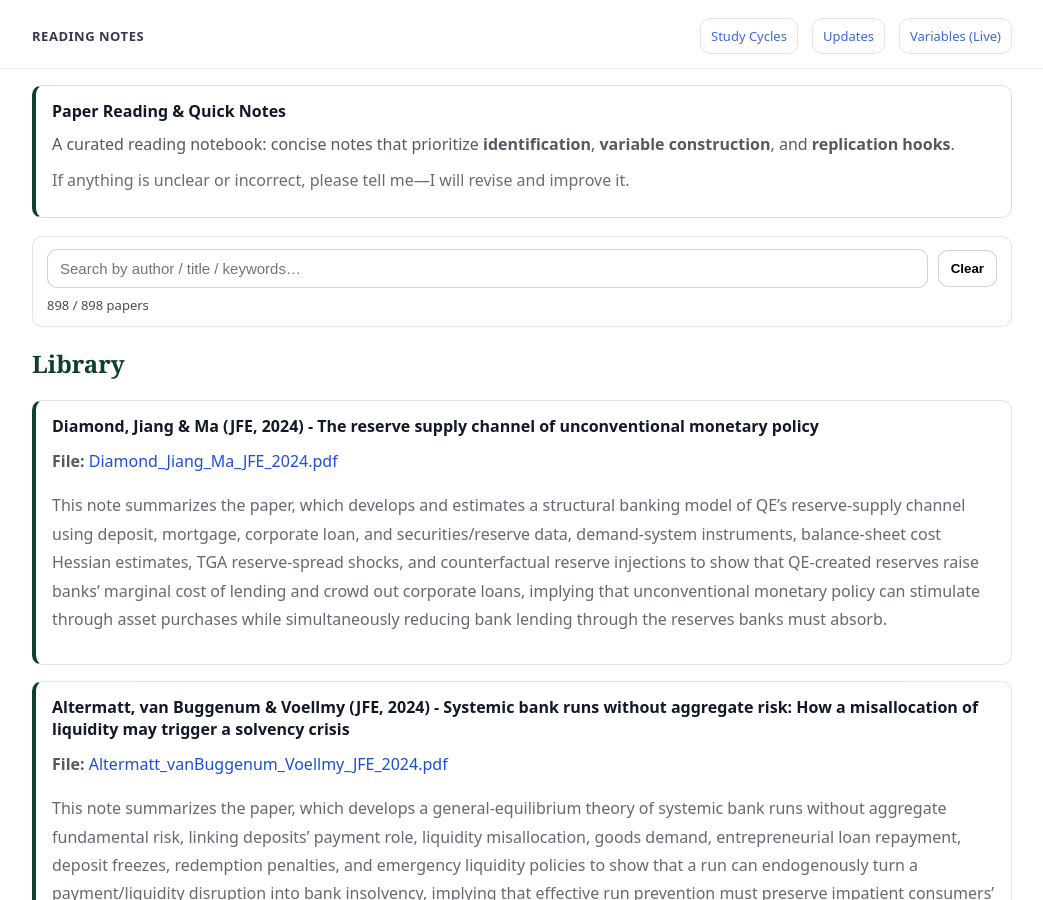
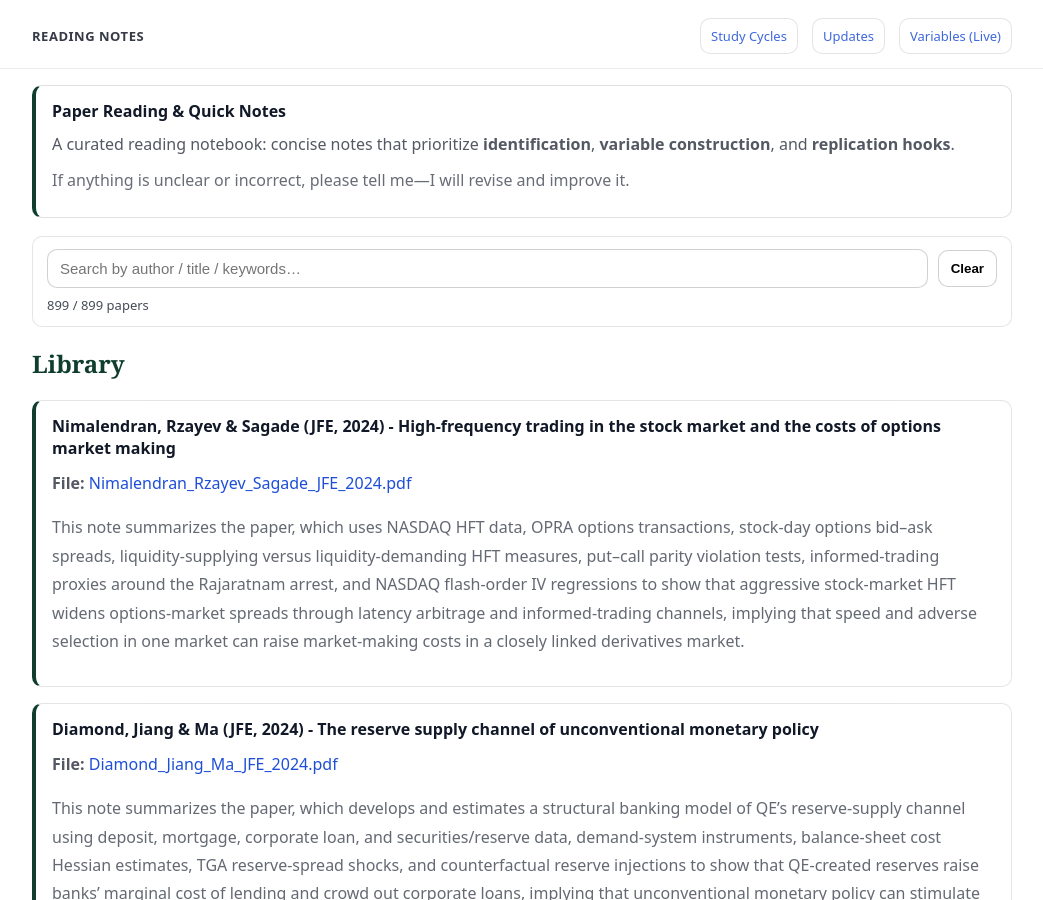
Before and after one commit to yaxinzn/study-archive, a Jekyll site: the page built from reading/index.md, in a window 1280 px wide and 900 px high. Shown: the whole window, without its empty margins (118-1161 px from the left). Built offline with Jekyll 4.4.1, drawn with Linux system fonts in a browser that asks for light colours.

Commit message:
Reading: add/update Nimalendran_Rzayev_Sagade_JFE_2024.pdf

```diff
--- a/_data/reading.yml
+++ b/_data/reading.yml
@@ -1,3 +1,7 @@
+- title: "Nimalendran, Rzayev & Sagade (JFE, 2024) - High-frequency trading in the stock market and the costs of options market making"
+  file: "Nimalendran_Rzayev_Sagade_JFE_2024.pdf"
+  desc: "This note summarizes the paper, which uses NASDAQ HFT data, OPRA options transactions, stock-day options bid–ask spreads, liquidity-supplying versus liquidity-demanding HFT measures, put–call parity violation tests, informed-trading proxies around the Rajaratnam arrest, and NASDAQ flash-order IV regressions to show that aggressive stock-market HFT widens options-market spreads through latency arbitrage and informed-trading channels, implying that speed and adverse selection in one market can raise market-making costs in a closely linked derivatives market."
+
 - title: "Diamond, Jiang & Ma (JFE, 2024) - The reserve supply channel of unconventional monetary policy"
   file: "Diamond_Jiang_Ma_JFE_2024.pdf"
   desc: "This note summarizes the paper, which develops and estimates a structural banking model of QE’s reserve-supply channel using deposit, mortgage, corporate loan, and securities/reserve data, demand-system instruments, balance-sheet cost Hessian estimates, TGA reserve-spread shocks, and counterfactual reserve injections to show that QE-created reserves raise banks’ marginal cost of lending and crowd out corporate loans, implying that unconventional monetary policy can stimulate through asset purchases while simultaneously reducing bank lending through the reserves banks must absorb."
```
Also changed, not shown: 1 other file.
